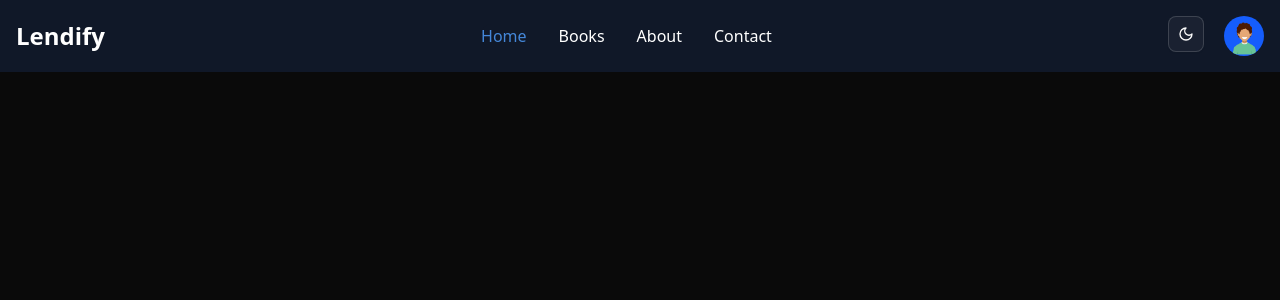
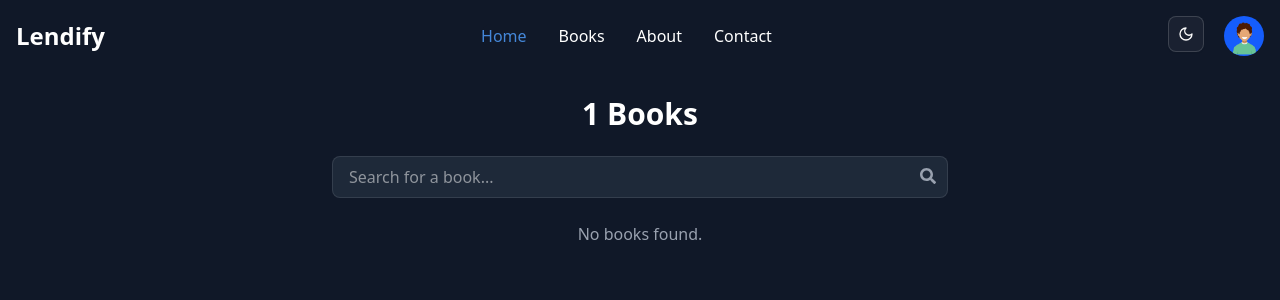
Before and after one commit to rampradops28/Inventory_Management, a React (Vite) app in the folder client/: page /book-category/1 in a window 1280 px wide. Shown: the top 300 px of the page. Built offline with nearby package versions, Linux system fonts and the light colour scheme; a web font is replaced by a local one.

Commit message:
create book view page by category

```diff
--- a/client/src/App.jsx
+++ b/client/src/App.jsx
@@ -1,5 +1,5 @@
 import React from "react";
-import { BrowserRouter, Routes, Route, useLocation } from "react-router";
+import { BrowserRouter, Routes, Route, useLocation } from "react-router-dom";
 import { ThemeProvider } from "./components/ui/theme-provider";
 import { Toaster } from "react-hot-toast";
 
@@ -13,6 +13,7 @@ import Home from "./pages/Home";
 import Dashboard from "./pages/Dashboard";
 import Profile from "./pages/Profile";
 import BookDetails from "./pages/Book_details";
+import BookCategory from "./pages/Book_category"; // Corrected import
 
 // app component
 import Navbar from "./components/Navbar";
@@ -54,6 +55,11 @@ function AppContent() {
         <Route path="/dashboard" element={<Dashboard />} />
         <Route path="/profile" element={<Profile />} />
         <Route path="/book-details" element={<BookDetails />} />
+        <Route
+          path="/book-category/:categoryName"
+          element={<BookCategory />}
+        />{" "}
+        {/* Dynamic route */}
       </Routes>
     </>
   );
--- a/client/src/components/Navbar.jsx
+++ b/client/src/components/Navbar.jsx
@@ -1,5 +1,5 @@
 import React, { useState } from "react";
-import { Link } from "react-router";
+import { Link } from "react-router-dom"; // Corrected import
 import { ModeToggle } from "./mode-toggle";
 import userPng from "../assets/images/user.png";
 
@@ -131,6 +131,7 @@ function Navbar() {
                 Books
               </Link>
             </li>
+
             <li>
               <Link
                 to="/about"
--- /dev/null
+++ b/client/src/pages/Book_category.jsx
@@ -0,0 +1,84 @@
+import React, { useState } from "react";
+import { useParams } from "react-router-dom";
+import { FaSearch } from "react-icons/fa";
+
+const books = [
+  {
+    id: 1,
+    title: "Gone with the Wind",
+    author: "Margaret Mitchell",
+    category: "Fiction",
+    image: "/images/fiction.png",
+  },
+  {
+    id: 2,
+    title: "The Kite Runner",
+    author: "Khaled Hosseini",
+    category: "Fiction",
+    image: "/assets/images/fiction2.png",
+  },
+  {
+    id: 3,
+    title: "Into the Wild",
+    author: "Jon Krakauer",
+    category: "Non-Fiction",
+    image: "/assets/images/non-fiction.png",
+  },
+];
+
+function BookCategory() {
+  const { categoryName } = useParams();
+  const [searchTerm, setSearchTerm] = useState("");
+
+  const handleSearchChange = (event) => {
+    setSearchTerm(event.target.value);
+  };
+
+  const filteredBooks = books.filter(
+    (book) =>
+      book.category.toLowerCase() === categoryName.toLowerCase() &&
+      book.title.toLowerCase().includes(searchTerm.toLowerCase())
+  );
+
+  return (
+    <div className="p-6 text-white bg-gray-900 min-h-screen">
+      <h1 className="text-3xl font-bold text-center mb-6">
+        {categoryName} Books
+      </h1>
+      <div className="flex justify-center mb-6">
+        <div className="relative w-1/2">
+          <input
+            type="text"
+            placeholder="Search for a book..."
+            value={searchTerm}
+            onChange={handleSearchChange}
+            className="w-full p-2 pl-4 pr-10 border rounded-md bg-gray-800 text-white focus:outline-none"
+          />
+          <FaSearch className="absolute right-3 top-3 text-gray-400" />
+        </div>
+      </div>
+      <div className="flex justify-center gap-4 flex-wrap">
+        {filteredBooks.length > 0 ? (
+          filteredBooks.map((book) => (
+            <div
+              key={book.id}
+              className="bg-gray-800 p-4 rounded-lg shadow-md w-48 text-center"
+            >
+              <img
+                src={book.image}
+                alt={book.title}
+                className="w-full h-32 object-cover mb-2 rounded-md"
+              />
+              <h2 className="text-lg font-semibold">{book.title}</h2>
+              <p className="text-gray-400">{book.author}</p>
+            </div>
+          ))
+        ) : (
+          <p className="text-gray-400 text-center">No books found.</p>
+        )}
+      </div>
+    </div>
+  );
+}
+
+export default BookCategory;
--- a/client/src/pages/Book_details.jsx
+++ b/client/src/pages/Book_details.jsx
@@ -1,5 +1,5 @@
 import React, { useState } from "react";
-import { useNavigate } from "react-router";
+import { useNavigate } from "react-router-dom";
 
 const BookDetails = () => {
   const [searchTerm, setSearchTerm] = useState("");
@@ -27,7 +27,7 @@ const BookDetails = () => {
   };
 
   const handleCategoryClick = (categoryName) => {
-    navigate(`/category/${categoryName}`);
+    navigate(`/book-category/${categoryName}`);
   };
 
   return (
```
Also changed, not shown: client/src/assets/images/fiction.png (renamed from client/src/assets/images/book1.png).
